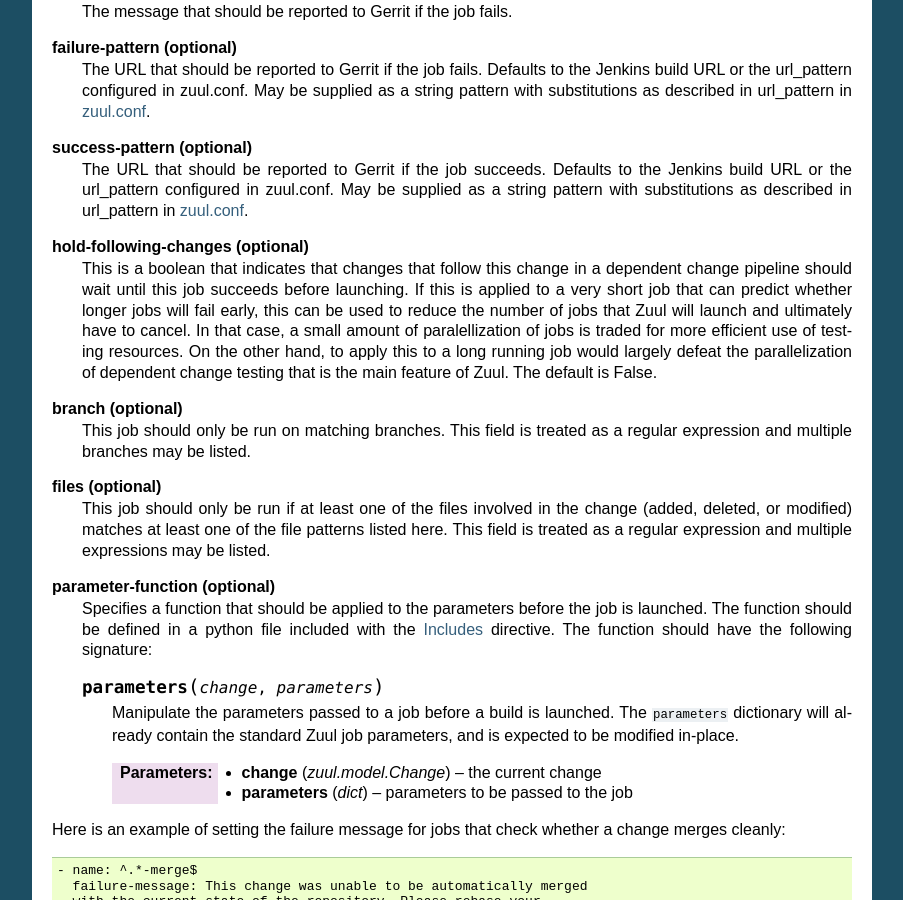
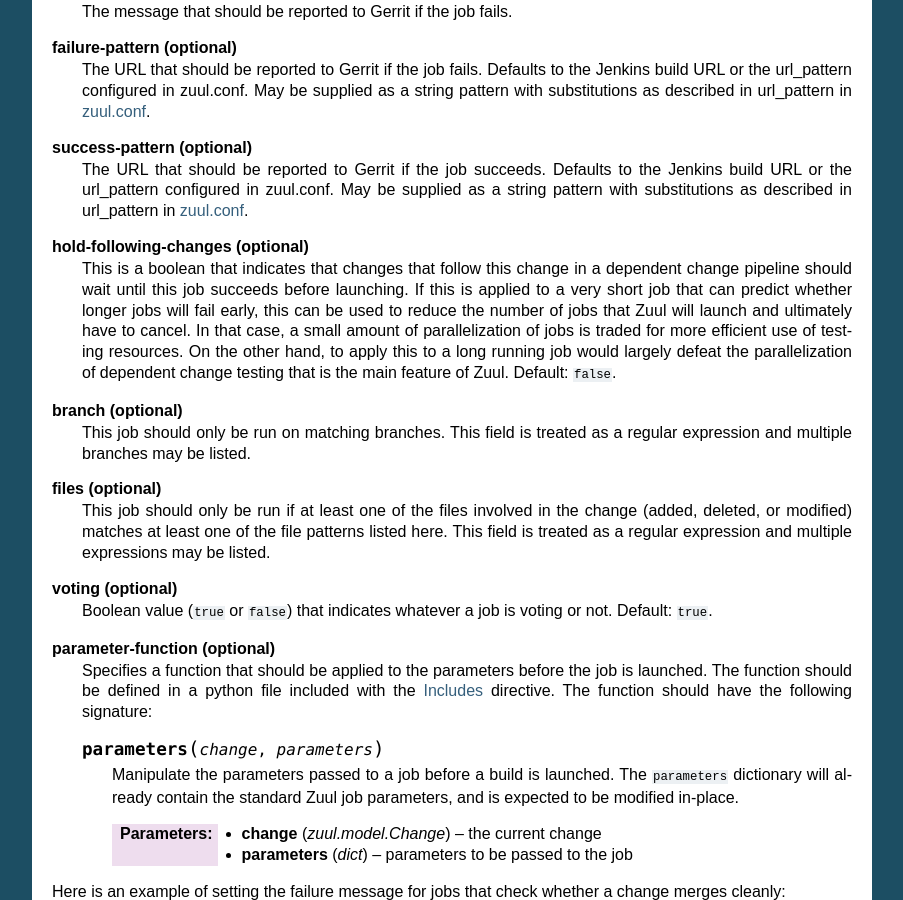
Before and after one commit to openstack-infra/zuul, a Sphinx documentation site: the page built from doc/source/zuul.rst, in a window 1280 px wide and 900 px high, scrolled down 6249 px. Shown: the whole window, without its empty margins (198-1101 px from the left). Built offline with Sphinx 7.4.7, drawn with Linux system fonts in a browser that asks for light colours.

Commit message:
Add doc for jobs voting parameter
Change-Id: I14e489a98bbbf245ced2726d0bedc32accc7ca42
Reviewed-on: https://review.openstack.org/32665
Reviewed-by: Clark Boylan <clark.boylan@gmail.com>
Approved: Jeremy Stanley <fungi@yuggoth.org>
Reviewed-by: Jeremy Stanley <fungi@yuggoth.org>
Tested-by: Jenkins

```diff
--- a/doc/source/zuul.rst
+++ b/doc/source/zuul.rst
@@ -435,10 +435,10 @@ each job as it builds a list from the project specification.
   that can predict whether longer jobs will fail early, this can be
   used to reduce the number of jobs that Zuul will launch and
   ultimately have to cancel.  In that case, a small amount of
-  paralellization of jobs is traded for more efficient use of testing
+  parallelization of jobs is traded for more efficient use of testing
   resources.  On the other hand, to apply this to a long running job
   would largely defeat the parallelization of dependent change testing
-  that is the main feature of Zuul.  The default is False.
+  that is the main feature of Zuul.  Default: ``false``.
 
 **branch (optional)**
   This job should only be run on matching branches.  This field is
@@ -450,6 +450,10 @@ each job as it builds a list from the project specification.
   the change (added, deleted, or modified) matches at least one of the
   file patterns listed here.  This field is treated as a regular
   expression and multiple expressions may be listed.
+
+**voting (optional)**
+  Boolean value (``true`` or ``false``) that indicates whatever
+  a job is voting or not.  Default: ``true``.
 
 **parameter-function (optional)**
   Specifies a function that should be applied to the parameters before
```
